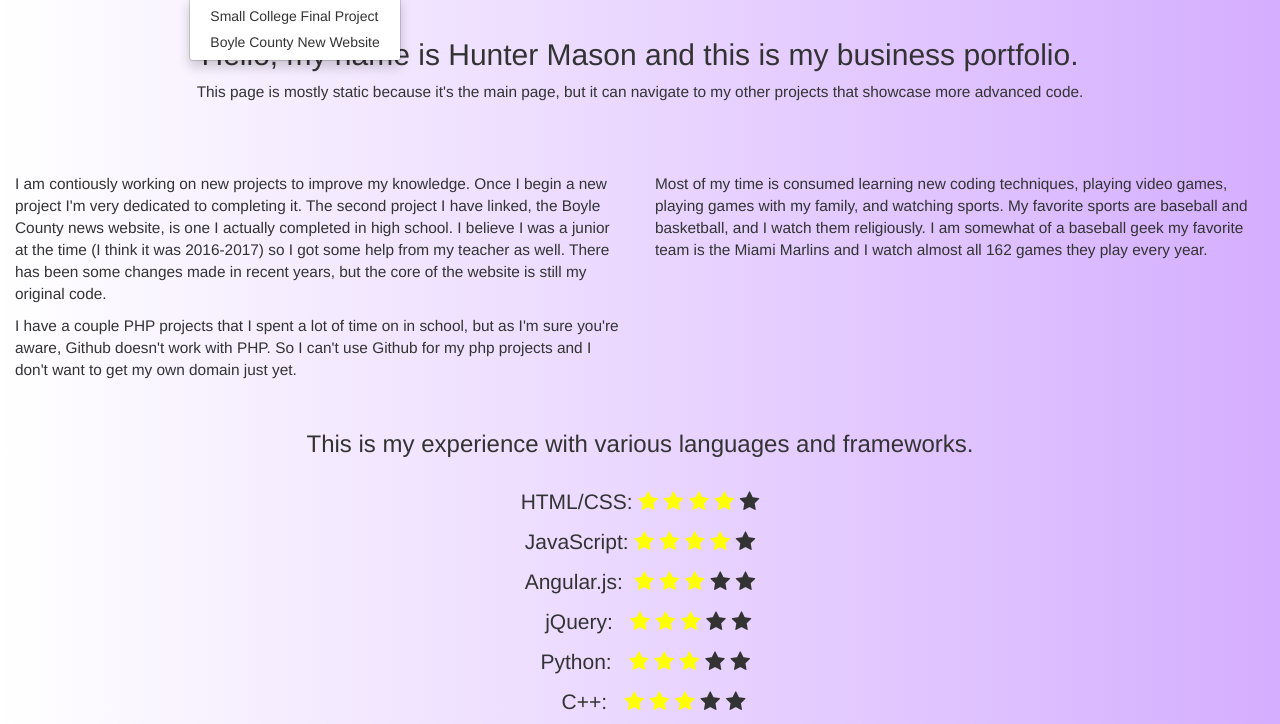
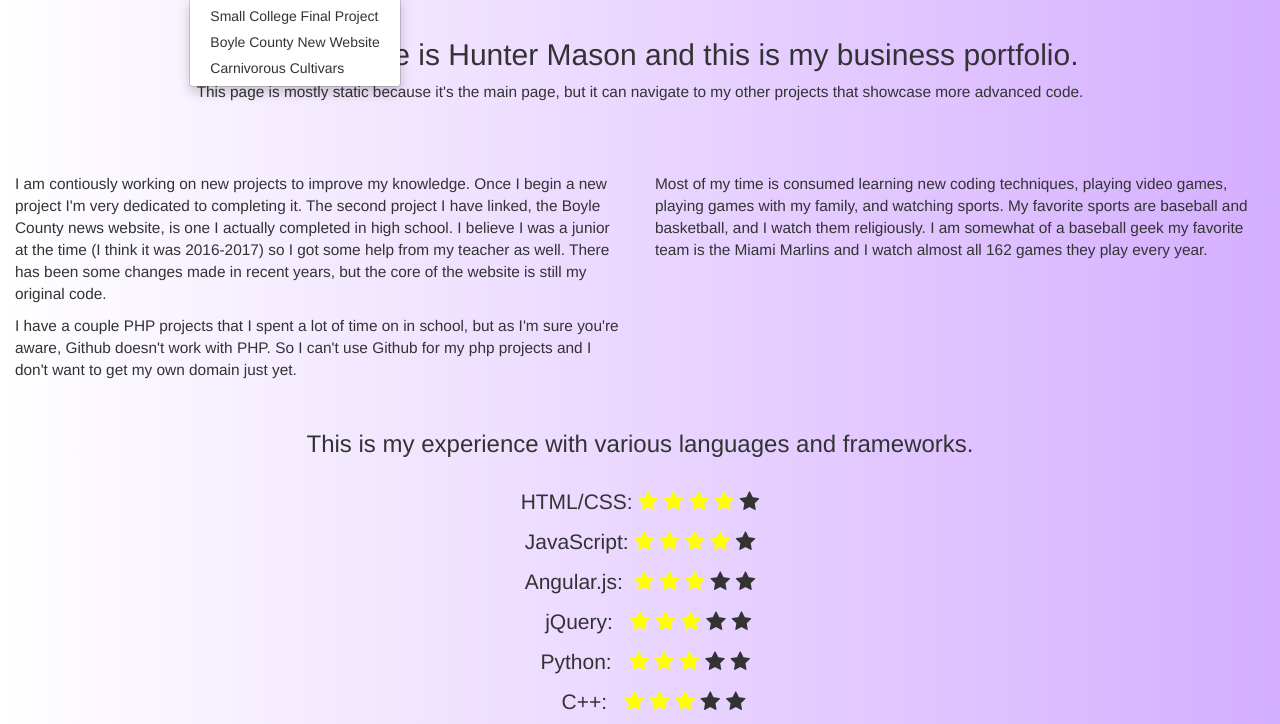
Before and after one commit to huntermasonb/huntermasonb.github.io, a plain HTML site: page index.html in a window 1280 px wide. Both pictures are taken after a click on the link "Projects". Shown: the part 54-778 px from the top of the page. Drawn offline with nearby package versions, Linux system fonts and the light colour scheme.

Commit message:
Update index.html

```diff
--- a/index.html
+++ b/index.html
@@ -65,6 +65,7 @@
 			<ul class="dropdown-menu">
 			  <li><a href="https://huntermasonb.github.io/finalProject.html">Small College Final Project</a></li>
 			  <li><a href="https://bigrebelnation.org/">Boyle County New Website</a></li>
+			  <li><a href="https://huntermasonb.github.io/CarnivorousCultivars">Carnivorous Cultivars</a></li>
 			</ul>
 		  </li>
 		</ul>
```
